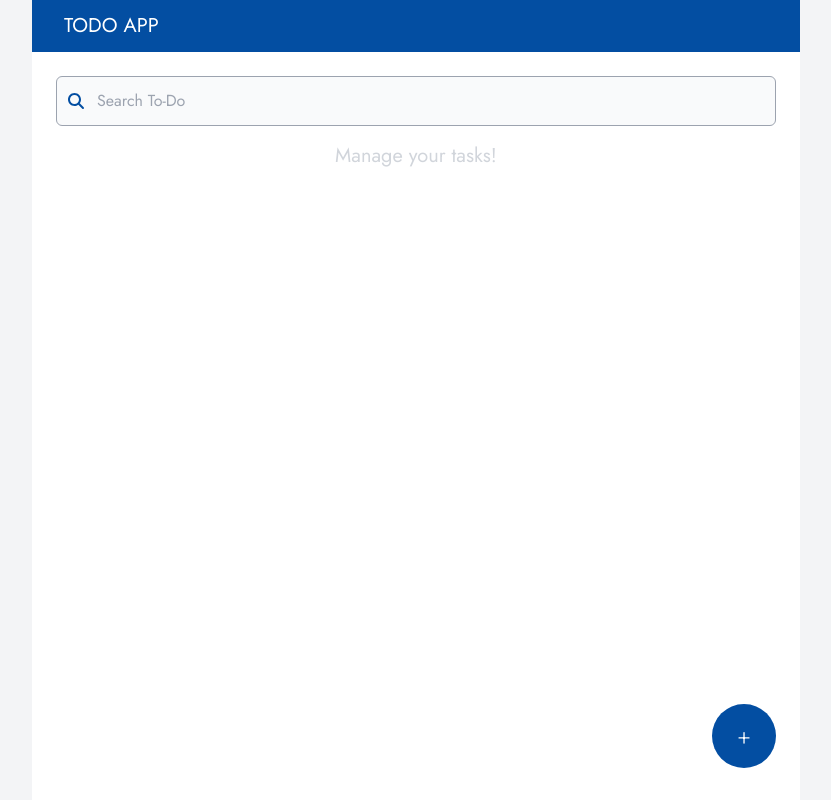
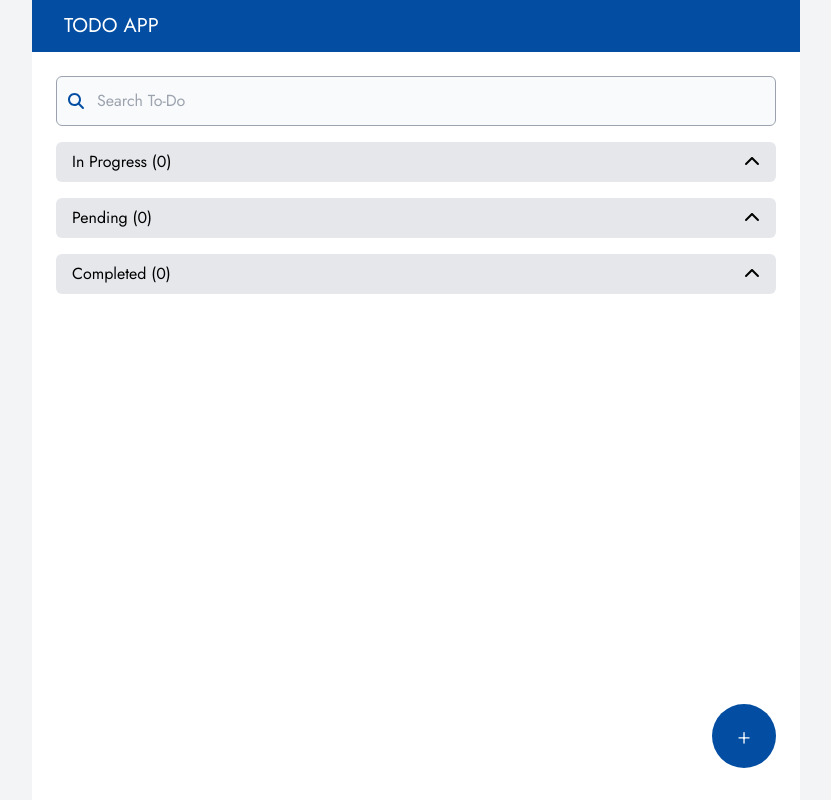
Before and after one commit to Rohit2099/task-management, a React (Vite) app: page / in a window 1280 px wide. Shown: the whole page, without its empty margins (224-1055 px from the left). Built offline with nearby package versions, Linux system fonts and the light colour scheme.

Commit message:
accordian finish

```diff
--- /dev/null
+++ b/src/components/Elements/Accordian.jsx
@@ -0,0 +1,44 @@
+import Task from "./Task";
+import { FontAwesomeIcon } from "@fortawesome/react-fontawesome";
+import { faChevronDown, faChevronUp } from "@fortawesome/free-solid-svg-icons";
+import { useState } from "react";
+
+export default function Accordian({
+    status,
+    tasks,
+    deleteTask,
+    openAccordian,
+}) {
+    const [isOpen, setIsOpen] = useState(openAccordian);
+    const handleToggle = () => {
+        setIsOpen(!isOpen);
+    };
+
+    return (
+        <div id="accordian-container" className="flex flex-col space-y-4">
+            <div
+                id="accordian-header"
+                className="bg-gray-200 px-4 py-2 rounded-md flex justify-between items-center hover:cursor-pointer"
+                onClick={handleToggle}
+            >
+                <div>{`${status} (${tasks.length})`}</div>
+                <FontAwesomeIcon icon={isOpen ? faChevronUp : faChevronDown} />
+            </div>
+            {isOpen && tasks.length > 0 && (
+                <div id="accordian-body">
+                    {tasks.length > 0 && (
+                        <ul>
+                            {tasks.map((task) => (
+                                <Task
+                                    key={task.id}
+                                    task={task}
+                                    deleteTask={deleteTask}
+                                />
+                            ))}
+                        </ul>
+                    )}
+                </div>
+            )}
+        </div>
+    );
+}
--- a/src/components/Elements/Task.jsx
+++ b/src/components/Elements/Task.jsx
@@ -49,7 +49,7 @@ export default function Task({ task, deleteTask }) {
                                 icon={faTrashCan}
                                 size="xl"
                                 style={{ color: "#bc2424" }}
-                                onClick={() => deleteTask(task.id)}
+                                onClick={() => deleteTask(task.id, task.status)}
                             />
                             <FontAwesomeIcon
                                 icon={faPen}
--- a/src/components/pages/Home.jsx
+++ b/src/components/pages/Home.jsx
@@ -1,41 +1,58 @@
 import { useContext, useRef, useState } from "react";
 import { TasksContext } from "../context/TasksContext";
 import SearchField from "../elements/SearchField";
-import Task from "../elements/Task";
 import { useNavigate } from "react-router-dom";
 import { debounce } from "../../utils/utils";
-import { DEBOUNCE_DELAY_FOR_SEARCH } from "../../utils/constants";
+import { DEBOUNCE_DELAY_FOR_SEARCH, TASK_STATUS } from "../../utils/constants";
+import Accordian from "../elements/Accordian";
+
+const getTasksGroupedByStatus = (tasks) => {
+    let newTasks = new Array(3);
+
+    for (let i = 0; i < TASK_STATUS.length; i++) {
+        newTasks[i] = { status: TASK_STATUS[i] };
+        newTasks[i].tasks = tasks.filter((task) => {
+            return task.status === TASK_STATUS[i];
+        });
+    }
+
+    return newTasks;
+};
 
 export default function Home() {
     const { tasks, saveTasks } = useContext(TasksContext);
-    const [filteredTasks, setFilteredTasks] = useState(tasks);
+    const [filteredTasks, setFilteredTasks] = useState(() => {
+        let groupedTasks = getTasksGroupedByStatus(tasks);
+        return groupedTasks;
+    });
     const navigate = useNavigate();
     const searchRef = useRef(null);
+    let closeAccordian = false;
 
-    const deleteTask = (id) => {
+    const deleteTask = (id, status) => {
         const newTasks = tasks.filter((task) => {
             return task.id !== id;
         });
-        const newFilteredTasks = filteredTasks.filter((task) => {
+        const idx = TASK_STATUS.indexOf(status);
+        filteredTasks[idx].tasks = filteredTasks[idx].tasks.filter((task) => {
             return task.id !== id;
         });
 
         saveTasks(newTasks);
-        setFilteredTasks(newFilteredTasks);
+        setFilteredTasks([...filteredTasks]);
     };
     const filterTasks = () => {
         let searchText = searchRef.current.value;
         if (typeof searchText === "string") {
             searchText = searchText.toLowerCase();
-            console.count("trigger filter");
             const newTasks = tasks.filter((task) => {
                 return (
                     task.description.toLowerCase().includes(searchText) ||
                     task.title.toLowerCase().includes(searchText)
                 );
             });
-
-            setFilteredTasks(newTasks);
+            const groupedTasks = getTasksGroupedByStatus(newTasks);
+            setFilteredTasks(groupedTasks);
         }
     };
 
@@ -45,24 +62,21 @@ export default function Home() {
                 reference={searchRef}
                 handleSearch={debounce(filterTasks, DEBOUNCE_DELAY_FOR_SEARCH)}
             />
-            <div className="py-4">
-                {filteredTasks.length > 0 ? (
-                    <ul>
-                        {filteredTasks.map((task) => (
-                            <Task
-                                key={task.id}
-                                task={task}
-                                deleteTask={deleteTask}
-                            />
-                        ))}
-                    </ul>
-                ) : (
-                    <div className="text-center">
-                        <p className="text-gray-300 text-xl">
-                            Manage your tasks!
-                        </p>
-                    </div>
-                )}
+            <div className="py-4 flex flex-col space-y-4">
+                {filteredTasks.map((groupedTasks, idx) => {
+                    let openAccordian = !closeAccordian;
+                    closeAccordian =
+                        closeAccordian || groupedTasks.tasks.length > 0;
+                    return (
+                        <Accordian
+                            key={idx}
+                            status={groupedTasks.status}
+                            tasks={groupedTasks.tasks}
+                            deleteTask={deleteTask}
+                            openAccordian={openAccordian}
+                        />
+                    );
+                })}
             </div>
             <div className="flex items-center justify-end">
                 <button
--- a/src/css/output.css
+++ b/src/css/output.css
@@ -715,6 +715,10 @@ video {
   display: flex;
 }
 
+.contents {
+  display: contents;
+}
+
 .h-full {
   height: 100%;
 }
@@ -892,6 +896,11 @@ video {
 .bg-white {
   --tw-bg-opacity: 1;
   background-color: rgb(255 255 255 / var(--tw-bg-opacity));
+}
+
+.bg-gray-200 {
+  --tw-bg-opacity: 1;
+  background-color: rgb(229 231 235 / var(--tw-bg-opacity));
 }
 
 .p-2 {
--- a/src/utils/constants.js
+++ b/src/utils/constants.js
@@ -5,8 +5,8 @@ export const PATH_TO_TITLE = {
     "/edit": "Edit Task",
 };
 export const STATUS_TO_COLOR = {
+    "In Progress": "orange",
     Pending: "gray",
-    "In Progress": "orange",
     Completed: "green",
 };
 export const TASK_STATUS = Object.keys(STATUS_TO_COLOR);
```
Also changed, not shown: 1 other file (tests, documents, lock files or other folders).
